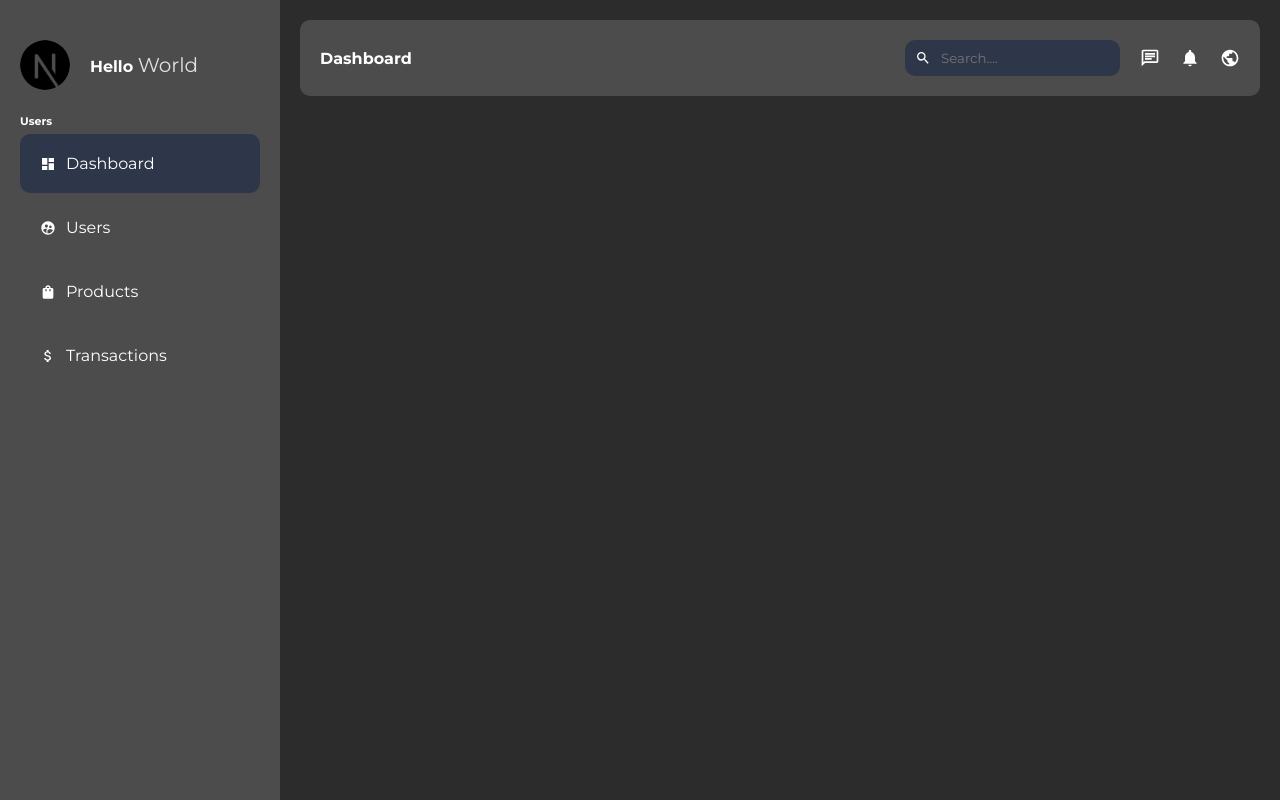
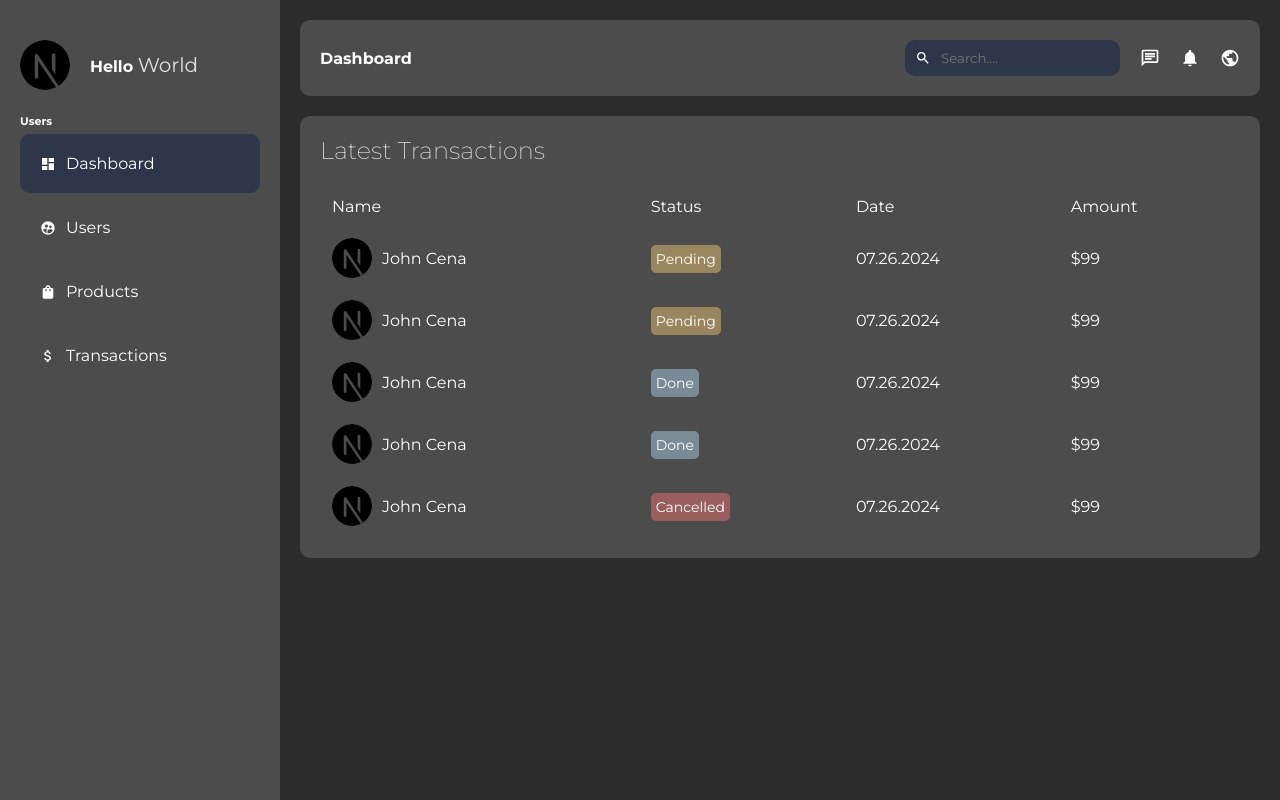
Before and after one commit to ZubairZabir/Next14-Admin-Dashboard, a Next.js app: page /dashboard in a window 1280 px wide. Built offline with nearby package versions, Linux system fonts and the light colour scheme.

Commit message:
Built a transaction page

```diff
--- a/app/dashboard/layout.jsx
+++ b/app/dashboard/layout.jsx
@@ -10,6 +10,7 @@ const layout = ({ children }) => {
       </div>
       <div className={styles.content}>
         <Navbar />
+        {children}
       </div>
     </div>
   );
--- a/app/dashboard/page.jsx
+++ b/app/dashboard/page.jsx
@@ -1,5 +1,15 @@
+import Transactions from "../ui/transactions/transactions";
+import styles from "@/app/ui/dashboard/dashboard.module.css";
+
 const Dashboard = () => {
-  return <div>Dashboard</div>;
+  return (
+    <div className={styles.wrapper}>
+      <div className={styles.main}>
+        {" "}
+        <Transactions />
+      </div>
+    </div>
+  );
 };
 
 export default Dashboard;
--- a/app/ui/dashboard/dashboard.module.css
+++ b/app/ui/dashboard/dashboard.module.css
@@ -13,3 +13,15 @@
   flex: 4;
   padding: 20px;
 }
+
+.wrapper {
+  display: flex;
+  gap: 20px;
+  margin-top: 20px;
+}
+
+.main {
+  flex: 3;
+  display: flex;
+  flex-direction: column;
+}
--- /dev/null
+++ b/app/ui/transactions/transactions.jsx
@@ -0,0 +1,125 @@
+import Image from "next/image";
+import styles from "./transactions.module.css";
+
+const Transactions = () => {
+  return (
+    <div className={styles.container}>
+      <h2 className={styles.title}>Latest Transactions</h2>
+      <table className={styles.table}>
+        <thead>
+          <tr>
+            <td>Name</td>
+            <td>Status</td>
+            <td>Date</td>
+            <td>Amount</td>
+          </tr>
+        </thead>
+        <tbody>
+          <tr>
+            <td>
+              <div className={styles.user}>
+                <Image
+                  src="/avatar.png"
+                  alt=""
+                  width={40}
+                  height={40}
+                  className={styles.userImage}
+                />{" "}
+                John Cena
+              </div>
+            </td>
+            <td>
+              <span className={`${styles.status} ${styles.pending}`}>
+                Pending
+              </span>
+            </td>
+            <td>07.26.2024</td>
+            <td>$99</td>
+          </tr>
+          <tr>
+            <td>
+              <div className={styles.user}>
+                <Image
+                  src="/avatar.png"
+                  alt=""
+                  width={40}
+                  height={40}
+                  className={styles.userImage}
+                />{" "}
+                John Cena
+              </div>
+            </td>
+            <td>
+              <span className={`${styles.status} ${styles.pending}`}>
+                Pending
+              </span>
+            </td>
+            <td>07.26.2024</td>
+            <td>$99</td>
+          </tr>
+          <tr>
+            <td>
+              <div className={styles.user}>
+                <Image
+                  src="/avatar.png"
+                  alt=""
+                  width={40}
+                  height={40}
+                  className={styles.userImage}
+                />{" "}
+                John Cena
+              </div>
+            </td>
+            <td>
+              <span className={`${styles.status} ${styles.done}`}>Done</span>
+            </td>
+            <td>07.26.2024</td>
+            <td>$99</td>
+          </tr>
+          <tr>
+            <td>
+              <div className={styles.user}>
+                <Image
+                  src="/avatar.png"
+                  alt=""
+                  width={40}
+                  height={40}
+                  className={styles.userImage}
+                />{" "}
+                John Cena
+              </div>
+            </td>
+            <td>
+              <span className={`${styles.status} ${styles.done}`}>Done</span>
+            </td>
+            <td>07.26.2024</td>
+            <td>$99</td>
+          </tr>
+          <tr>
+            <td>
+              <div className={styles.user}>
+                <Image
+                  src="/avatar.png"
+                  alt=""
+                  width={40}
+                  height={40}
+                  className={styles.userImage}
+                />{" "}
+                John Cena
+              </div>
+            </td>
+            <td>
+              <span className={`${styles.status} ${styles.cancel}`}>
+                Cancelled
+              </span>
+            </td>
+            <td>07.26.2024</td>
+            <td>$99</td>
+          </tr>
+        </tbody>
+      </table>
+    </div>
+  );
+};
+
+export default Transactions;
--- /dev/null
+++ b/app/ui/transactions/transactions.module.css
@@ -0,0 +1,49 @@
+.container {
+  background-color: var(--bgSec);
+  padding: 20px;
+  border-radius: 10px;
+}
+
+.title {
+  margin-bottom: 20px;
+  font-weight: 200;
+  color: var(--textSec);
+}
+
+.table {
+  width: 100%;
+}
+
+.table td {
+  padding: 10px;
+}
+
+.user {
+  display: flex;
+  gap: 10px;
+  align-items: center;
+}
+
+.userImage {
+  object-fit: cover;
+  border-radius: 50%;
+}
+
+.pending {
+  background-color: #f7cb7375;
+}
+
+.status {
+  border-radius: 5px;
+  padding: 5px;
+  font-size: 14px;
+  color: white;
+}
+
+.done {
+  background-color: #afd6ee75;
+}
+
+.cancel {
+  background-color: #f7737375;
+}
```
Lines whose indentation alone changed are shown as unchanged.
